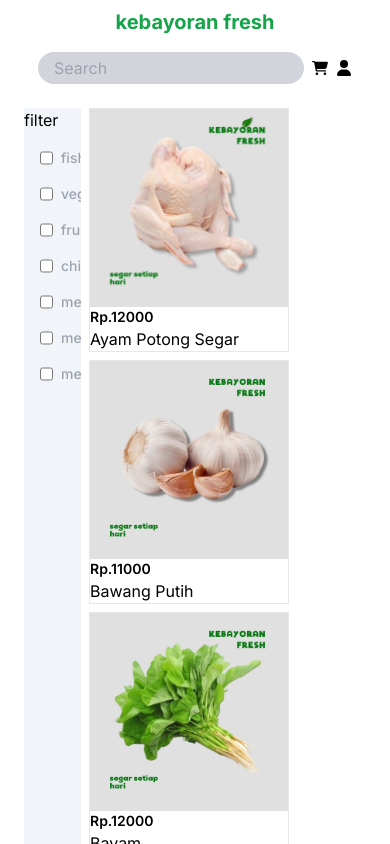
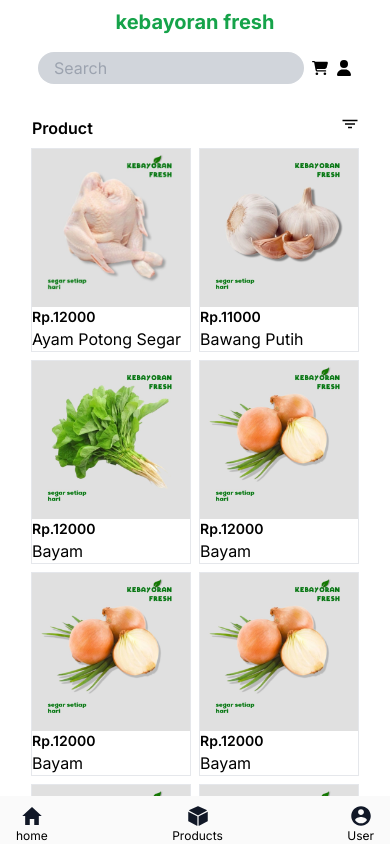
Before and after one commit to Bismarezaferdian/kebayoran-fresh, a Next.js app: page /product in a window 390 px wide. Shown: the top 844 px of the page. Built offline with nearby package versions, Linux system fonts and the light colour scheme.

Commit message:
update cart

```diff
--- a/src/app/product/page.tsx
+++ b/src/app/product/page.tsx
@@ -9,7 +9,7 @@ const Product = () => {
     return (
         <div className=' flex justify-center w-full gap-2 px-6' >
             {/* fillter */}
-            <div className="w-1/6 bg-slate-100" >filter
+            <div className="hidden md:flex w-1/6 bg-slate-100" >
                 <FilterProduct />
             </div>
             {/* product */}
--- a/src/components/cart/ProductCart.tsx
+++ b/src/components/cart/ProductCart.tsx
@@ -7,7 +7,7 @@ import { MdOutlineDeleteForever } from "react-icons/md";
 
 const ProductCart = () => {
     return (
-        <div className=" md:container mx-auto md:px-6">
+        <div className=" md:container mx-auto p-2 md:px-6">
             {ProductCarts.map((item, i) => (
 
                 <div className='p-2 border-b-2 flex' key={i}>
@@ -41,19 +41,22 @@ const ProductCart = () => {
                 </div >
             ))}
             {/* amount */}
-            <div className="bg-green-100 w-full p-2">
+            <div className="bg-green-50 w-full py-4 px-2">
                 <div className="flex justify-end flex-col items-end gap-4">
-                    <div className="flex justify-between w-1/2">
+                    <div className="flex justify-between w-full md:w-1/2">
                         <p>Sub Total (3 item)</p>
                         <p>Rp.2000000</p>
                     </div>
-                    <div className="flex justify-between items-center w-1/2">
+                    <div className="flex justify-between items-center w-full md:w-1/2">
                         <p>biaya pengiriman</p>
                         <p>Free</p>
                     </div>
-                    <div className="flex justify-between items-center w-1/2">
+                    <div className="flex justify-between items-center w-full md:w-1/2">
                         <p>Total</p>
                         <p>Rp.2000000</p>
+                    </div>
+                    <div className="flex justify-end items w-full md:w-1/2">
+                        <button className='flex items-end px-6 py-2 bg-green-400'>Checkout</button>
                     </div>
                 </div>
             </div>
--- a/src/components/landingpage/Navbar.tsx
+++ b/src/components/landingpage/Navbar.tsx
@@ -8,6 +8,7 @@ import React from "react";
 import ThemeSwitcher from "@/components/darkmode/ThemeSwitcher";
 import Link from "next/link";
 import NavLinks from "./NavLink";
+import NavbarMobile from "./NavbarMobile";
 
 
 const Navbar = () => {
@@ -38,6 +39,9 @@ const Navbar = () => {
         </div>
       </div>
       {/* </div> */}
+      <div className="fixed bottom-0 h-fit pt-2 md:hidden w-screen bg-neutral-50 z-40">
+        <NavbarMobile />
+      </div>
     </div>
   );
 };
--- /dev/null
+++ b/src/components/landingpage/NavbarMobile.tsx
@@ -0,0 +1,56 @@
+
+"use client";
+import Link from "next/link";
+import { IoIosCube, IoMdContact, IoMdHome } from "react-icons/io";
+import { usePathname } from "next/navigation";
+
+const NavbarMobile = () => {
+    const path = usePathname();
+    return (
+        <div>
+            <div className="flex justify-between items-center px-4">
+                <Link href={"/"}>
+                    <div className="home flex flex-col justify-center items-center text-center">
+                        <IoMdHome
+                            className={`h-6 w-6 ${path == "/" ? "text-green-600" : "text-gray-900"
+                                }`}
+                        />
+                        <span className="text-xs ">home</span>
+                    </div>
+                </Link>
+                <Link href={"/product"}>
+                    <div className="flex flex-col justify-center items-center text-center">
+                        <IoIosCube
+                            className={`h-6 w-6 ${path == "/products" ? "text-green-600" : "text-gray-900"
+                                }`}
+                        />
+                        <span className="text-xs ">Products</span>
+                    </div>
+                </Link>
+                {/* <Link href={"/listOrder"}>
+      <div className="flex flex-col justify-center items-center text-center">
+        <ClipboardIcon className="h-6 w-6 text-gray-900" />
+        <span className="text-xs ">Order</span>
+      </div>
+    </Link> */}
+                <Link href={"/profile"}>
+                    <div className="flex flex-col justify-center items-center text-center">
+                        <IoMdContact
+                            className={`h-6 w-6 ${path == "/profile" ? "text-green-600" : "text-gray-900"
+                                }`}
+                        />
+                        <span className="text-xs ">User</span>
+                    </div>
+                </Link>
+                {/* <Link href={"/contact"}>
+      <div className="flex flex-col justify-center items-center text-center">
+        <PhoneIcon className="h-6 w-6 text-gray-900" />
+        <span className="text-xs ">Contact</span>
+      </div>
+    </Link> */}
+            </div>
+        </div>
+    );
+};
+
+export default NavbarMobile;
--- a/src/components/product/AllProduct.tsx
+++ b/src/components/product/AllProduct.tsx
@@ -2,6 +2,8 @@ import React from 'react';
 import { Products } from '@/data'
 import Image from 'next/image';
 import Link from 'next/link';
+import { IoFilterSharp } from "react-icons/io5";
+
 
 
 type PropsChild = {
@@ -10,10 +12,15 @@ type PropsChild = {
 
 const AllProduct: React.FC<PropsChild> = ({ prod }) => {
     return (
-        <div className='flex gap-2 flex-wrap'>
+        <div className="">
+            <div className="flex md:hidden justify-between p-2">
+                <h1 className='font-semibold'>Product</h1>
+                <IoFilterSharp />
+            </div>
+            <div className='flex justify-center mx-auto md:justify-start gap-2 flex-wrap w-full'>
                 {/* card */}
                 {prod.map((item, i) => (
-                <div className="flex flex-col  max-w-[200px] max-h-[400px] border" key={i}>
+                    <div className="flex  flex-col w-[160px] md:w-[200px] md:max-h-[400px] border" key={i}>
                         {/* image */}
                         <Link href={`/product/${item.id}`}>
                             <div className="">
@@ -28,6 +35,7 @@ const AllProduct: React.FC<PropsChild> = ({ prod }) => {
                     </div>
                 ))}
             </div>
+        </div>
     );
 };
 
--- a/src/components/product/FilterProduct.tsx
+++ b/src/components/product/FilterProduct.tsx
@@ -3,8 +3,8 @@ import React from 'react'
 
 const FilterProduct = () => {
     return (
-        <div>
-            <div className="wrapp-kategory container overscroll-contain overflow-auto md:h-48 p-4">
+        <div >
+            <div className=" wrapp-kategory container overscroll-contain overflow-auto md:h-48 p-4">
                 {category.map((item) => (
                     <div className="flex items-center mb-4" key={item.id}>
                         <input
```
Lines whose indentation alone changed are shown as unchanged.
